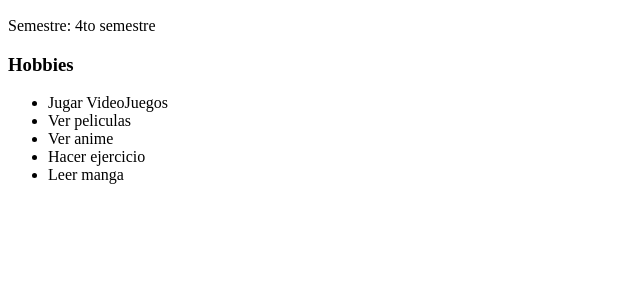
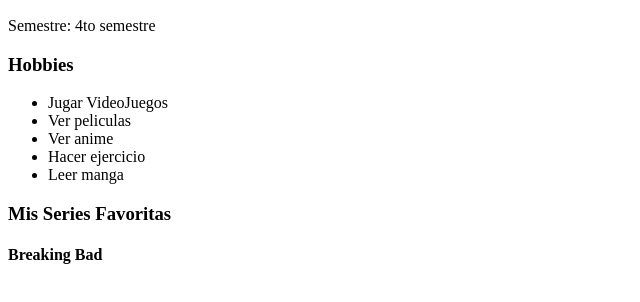
Before and after one commit to MrEvola/Taller, a plain HTML site: page index.html in a window 1280 px wide. Shown: the part 110-412 px from the top of the page, without its empty margins (0-640 px from the left). Drawn offline with Linux system fonts and the light colour scheme.

Commit message:
Quinto Commit

```diff
--- a/index.html
+++ b/index.html
@@ -17,6 +17,9 @@
         <li>Hacer ejercicio</li>
         <li>Leer manga</li>
     </ul>
-
+    <h3>Mis Series Favoritas</h3>
+    <div>
+        <h4>Breaking Bad</h4>
+    </div>
 </body>
 </html>
```
